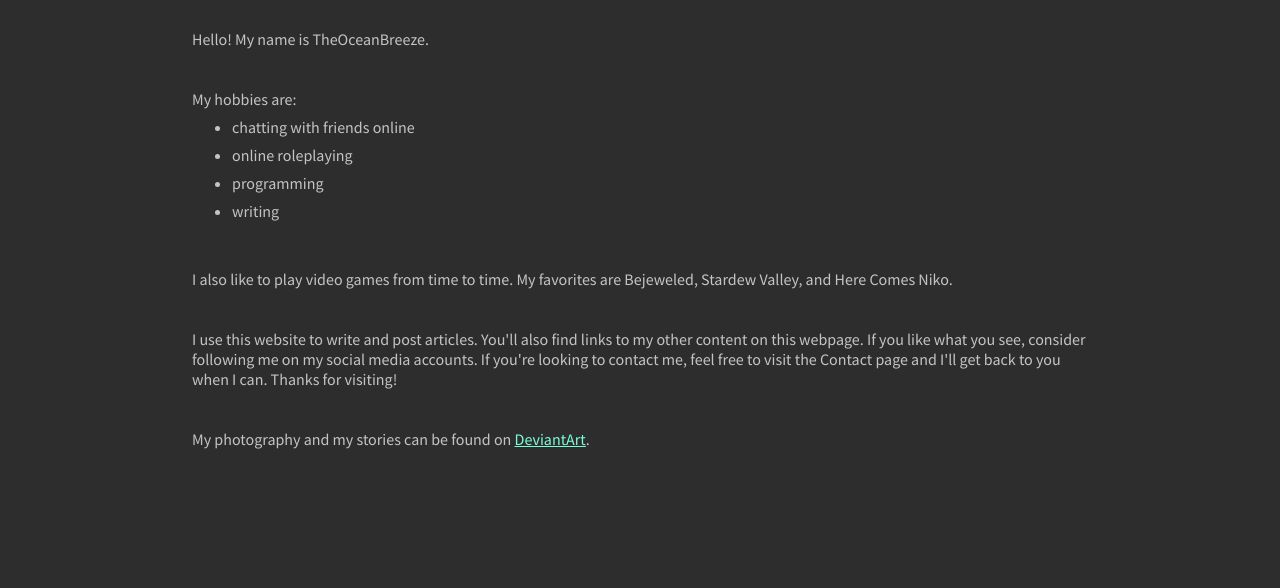
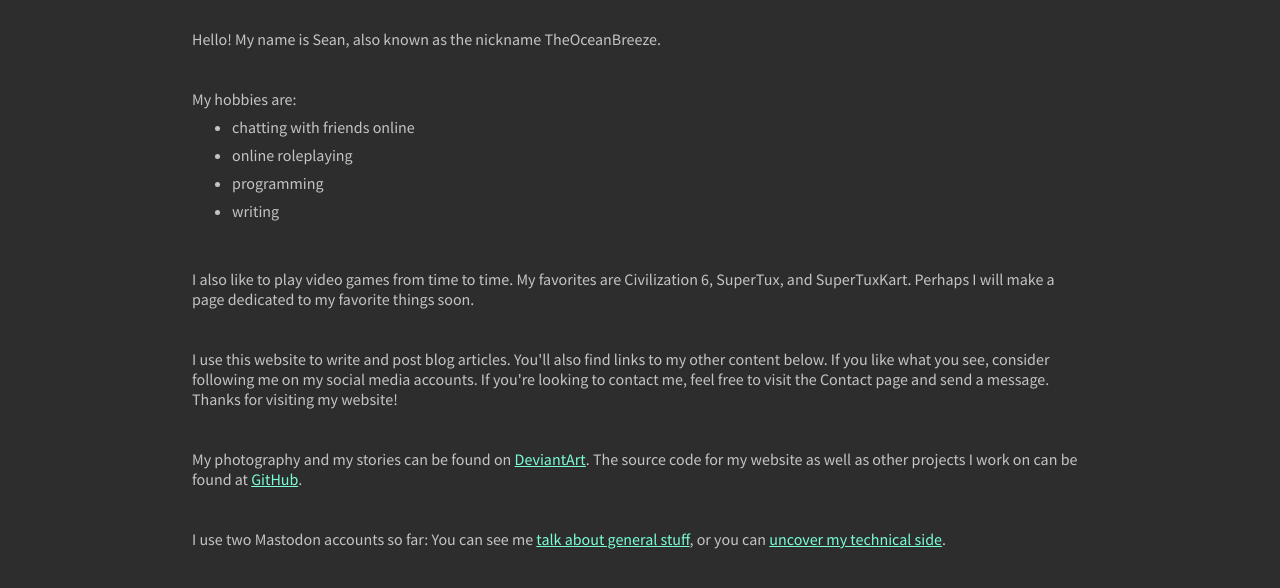
Before and after one commit to TheOceanBreeze/theoceanbreeze.github.io, an Eleventy site: page index.md in a window 1280 px wide. Shown: the part 194-782 px from the top of the page. Built offline with nearby package versions, Linux system fonts and the light colour scheme; Eleventy itself is replaced by a stand-in of ours; files that its build step writes are made by us from their sources.

Commit message:
Changing index page.

```diff
--- a/index.md
+++ b/index.md
@@ -6,7 +6,7 @@
     subtitle: "Welcome to my website!"
 ---
 
-Hello! My name is TheOceanBreeze. \
+Hello! My name is Sean, also known as the nickname TheOceanBreeze. \
 \
 \
 My hobbies are:
@@ -17,10 +17,13 @@
 
 \
 \
-I also like to play video games from time to time. My favorites are Bejeweled, Stardew Valley, and Here Comes Niko. \
+I also like to play video games from time to time. My favorites are Civilization 6, SuperTux, and SuperTuxKart. Perhaps I will make a page dedicated to my favorite things soon. \
 \
 \
-I use this website to write and post articles. You'll also find links to my other content on this webpage. If you like what you see, consider following me on my social media accounts. If you're looking to contact me, feel free to visit the Contact page and I'll get back to you when I can. Thanks for visiting! \
+I use this website to write and post blog articles. You'll also find links to my other content below. If you like what you see, consider following me on my social media accounts. If you're looking to contact me, feel free to visit the Contact page and send a message. Thanks for visiting my website! \
 \
 \
-My photography and my stories can be found on [DeviantArt](https://www.deviantart.com/theoceanbreeze).
+My photography and my stories can be found on [DeviantArt](https://www.deviantart.com/theoceanbreeze). The source code for my website as well as other projects I work on can be found at [GitHub](https://github.com/TheOceanBreeze).\
+\
+\
+I use two Mastodon accounts so far: You can see me [talk about general stuff](https://mas.to/@TheOceanBreeze), or you can [uncover my technical side](https://fosstodon.org/@TheOceanBreeze).
```
